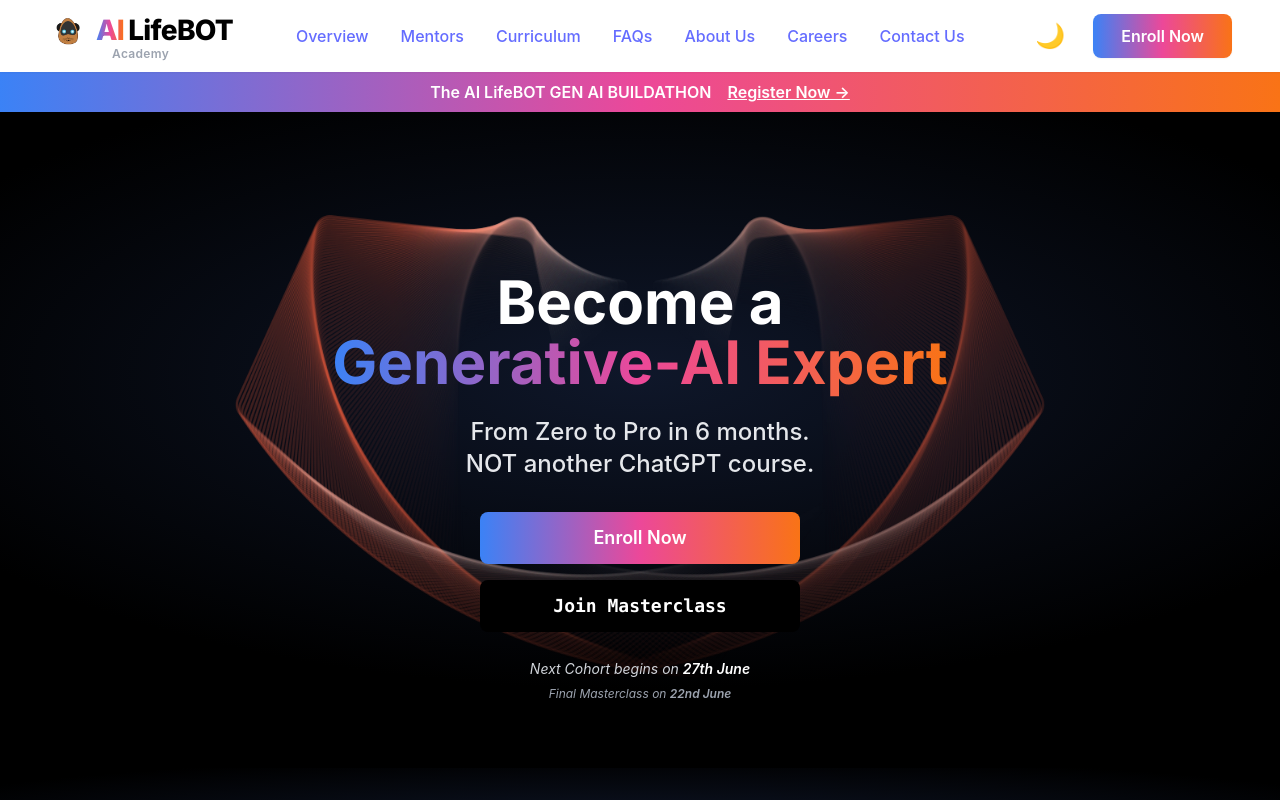
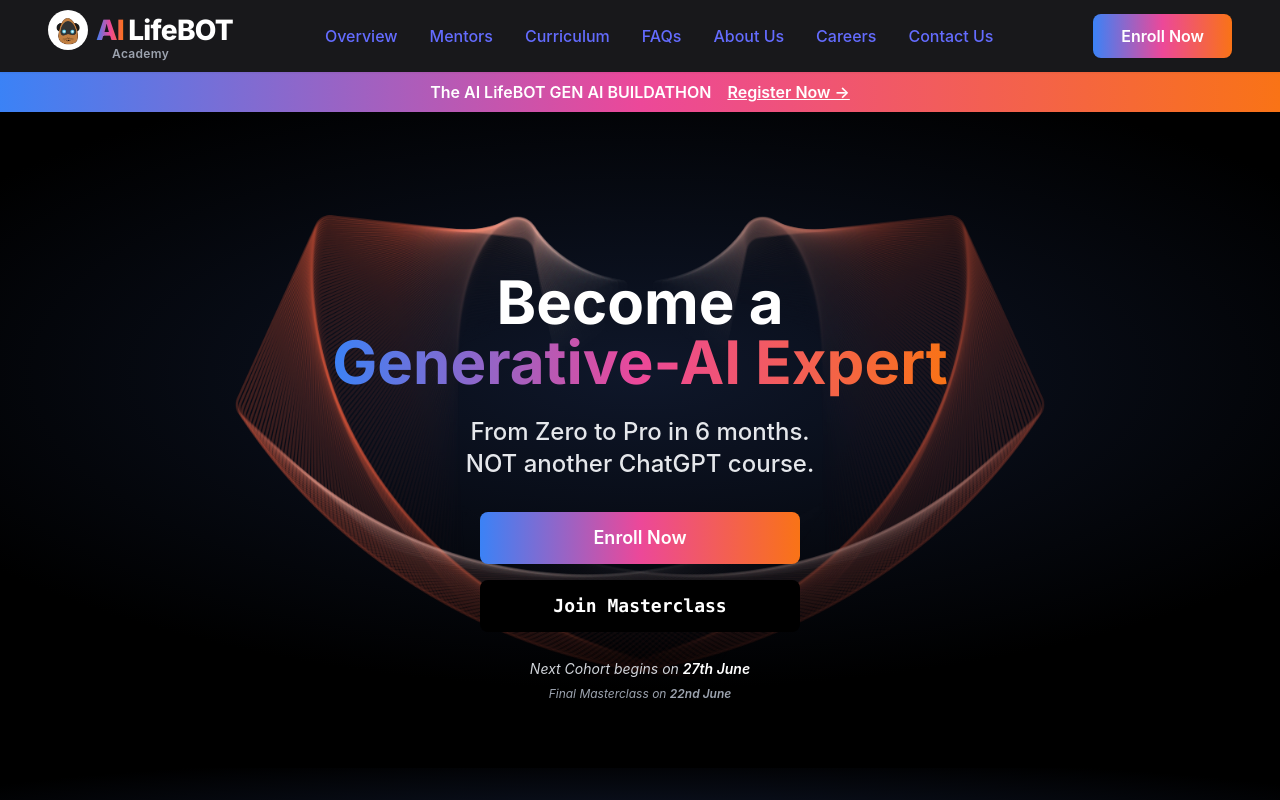
Before and after one commit to AP9305/LMS, a React (Vite) app in the folder modern-100x/: page / in a window 1280 px wide. Shown: the top 800 px of the page. Built offline with nearby package versions, Linux system fonts and the light colour scheme.

Commit message:
Remove light mode, enforce dark mode only

```diff
--- a/modern-100x/src/components/Header.tsx
+++ b/modern-100x/src/components/Header.tsx
@@ -1,27 +1,16 @@
-const toggleDarkMode = () => {
-  const html = document.documentElement;
-  if (html.classList.contains('dark')) {
-    html.classList.remove('dark');
-    localStorage.setItem('theme', 'light');
-  } else {
-    html.classList.add('dark');
-    localStorage.setItem('theme', 'dark');
-  }
-};
-
 const Header = () => (
-  <header className="w-full flex items-center justify-between px-12 py-4 bg-white dark:bg-[#18181b] shadow-sm fixed top-0 left-0 z-50 h-[72px]">
+  <header className="w-full flex items-center justify-between px-12 py-4 bg-[#18181b] shadow-sm fixed top-0 left-0 z-50 h-[72px]">
     <div className="flex items-center select-none flex-col">
       <div className="flex items-center">
         <div className="w-10 h-10 rounded-full bg-white flex items-center justify-center mr-2">
           <img src="/Screenshot_2025-06-18_132738-removebg-preview.png" alt="AI Mascot" className="w-8 h-8 object-contain" />
         </div>
         <span className="text-[28px] font-extrabold leading-none tracking-tight bg-gradient-to-r from-blue-500 via-pink-500 to-orange-500 bg-clip-text text-transparent font-sans">AI</span>
-        <span className="text-[28px] font-extrabold leading-none tracking-tight text-black dark:text-white font-sans ml-1">LifeBOT</span>
+        <span className="text-[28px] font-extrabold leading-none tracking-tight text-white font-sans ml-1">LifeBOT</span>
       </div>
       <span className="text-xs text-gray-400 font-semibold tracking-wide -mt-1">Academy</span>
     </div>
-    <nav className="hidden md:flex gap-8 text-base font-medium text-[#222] dark:text-[#bdbdbd]">
+    <nav className="hidden md:flex gap-8 text-base font-medium text-[#bdbdbd]">
       <a href="#" className="hover:bg-gradient-to-r hover:from-blue-500 hover:via-pink-500 hover:to-orange-500 hover:bg-clip-text hover:text-transparent transition-colors">Overview</a>
       <a href="#" className="hover:bg-gradient-to-r hover:from-blue-500 hover:via-pink-500 hover:to-orange-500 hover:bg-clip-text hover:text-transparent transition-colors">Mentors</a>
       <a href="#" className="hover:bg-gradient-to-r hover:from-blue-500 hover:via-pink-500 hover:to-orange-500 hover:bg-clip-text hover:text-transparent transition-colors">Curriculum</a>
@@ -31,13 +20,6 @@ const Header = () => (
       <a href="#" className="hover:bg-gradient-to-r hover:from-blue-500 hover:via-pink-500 hover:to-orange-500 hover:bg-clip-text hover:text-transparent transition-colors">Contact Us</a>
     </nav>
     <div className="flex items-center gap-3">
-      <button
-        aria-label="Toggle dark mode"
-        onClick={toggleDarkMode}
-        className="text-2xl px-2 py-1 rounded hover:bg-gray-100 dark:hover:bg-[#232326] transition"
-      >
-        <span role="img" aria-label="Toggle dark mode">🌙</span>
-      </button>
       <button className="ml-2 px-7 py-2.5 bg-gradient-to-r from-blue-500 via-pink-500 to-orange-500 text-white rounded-lg font-semibold text-base shadow-sm hover:from-blue-600 hover:via-pink-600 hover:to-orange-600 transition-all">Enroll Now</button>
     </div>
   </header>
--- a/modern-100x/src/index.css
+++ b/modern-100x/src/index.css
@@ -8,6 +8,8 @@ html {
   font-family: -apple-system, BlinkMacSystemFont, "Segoe UI", Roboto, Helvetica, Arial, sans-serif;
   -webkit-font-smoothing: antialiased;
   -moz-osx-font-smoothing: grayscale;
+  background: #18181b;
+  color-scheme: dark;
 }
 
 body {
```
